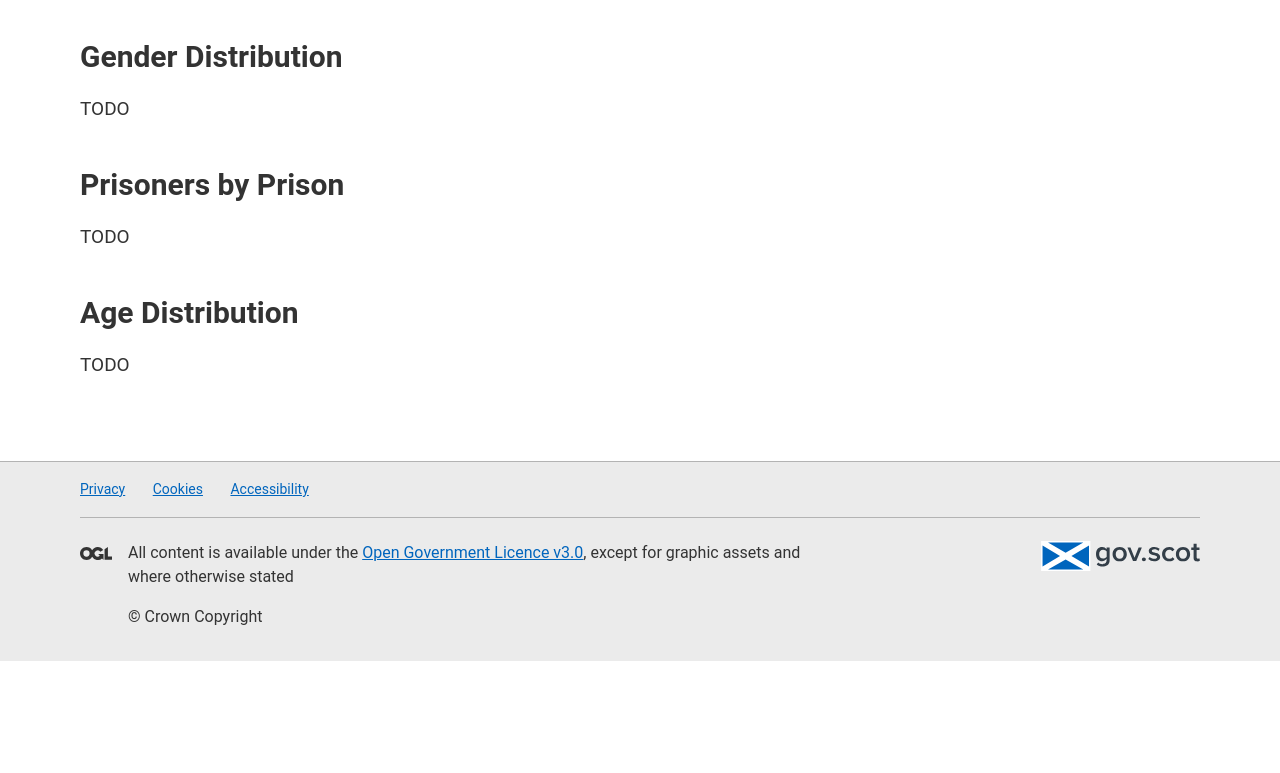
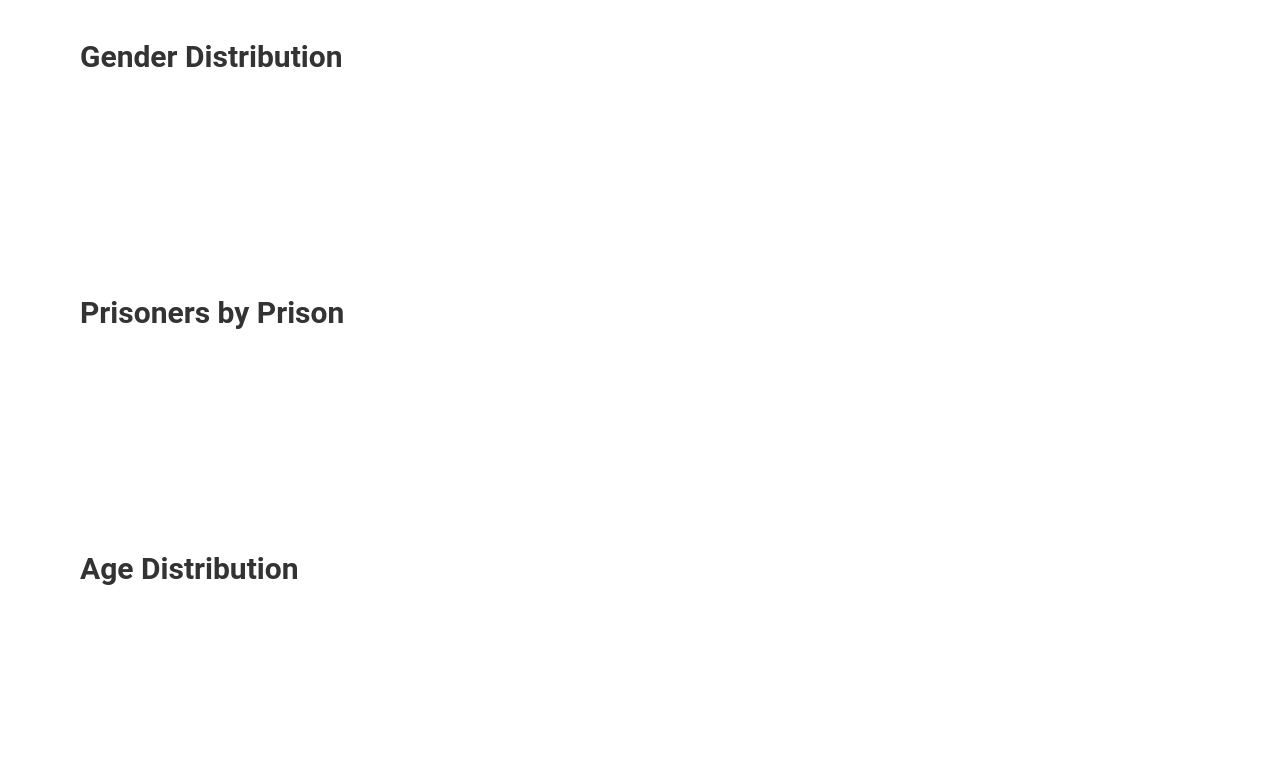
Before and after one commit to JackGilmore/PrisonerDataAnalysis, a plain HTML site: page src/static/index.html in a window 1280 px wide. Shown: the part 887-1660 px from the top of the page. Before the commit the page ends 1548 px from the top, so only its background shows below. Drawn offline with Linux system fonts and the light colour scheme; no server answers.

Commit message:
#5 Skeleton functions and placeholders for remaining charts

```diff
--- a/src/static/assets/js/custom-charts.js
+++ b/src/static/assets/js/custom-charts.js
@@ -17,7 +17,7 @@ function formatYearsAndMonths(value) {
     return `${years} years and ${months} months`;
 }
 
-async function createPrisonersByCrimeTypeChart(data) {
+function createPrisonersByCrimeTypeChart(data) {
 
     // Extract labels and data from the JSON
     const labels = data.map(item => item.crime);
@@ -44,7 +44,7 @@ async function createPrisonersByCrimeTypeChart(data) {
     });
 }
 
-async function createAverageSentenceLengthChart(data) {
+function createAverageSentenceLengthChart(data) {
     // Extract labels and data
     const labels = data.map(item => item.crime);
     const counts = data.map(item => item.average_sentence_years);
@@ -79,3 +79,15 @@ async function createAverageSentenceLengthChart(data) {
         },
     });
 }
+
+function createGenderDistributionChart(data) {
+
+}
+
+function createPrisonersByPrisonChart(data) {
+
+}
+
+function createAgeDistributionChart(data) {
+
+}
--- a/src/static/index.html
+++ b/src/static/index.html
@@ -71,11 +71,19 @@
                         </div>
 
                         <h2>Gender Distribution</h2>
-                        <p>TODO</p>
+                        <div>
+                            <canvas id="gender-distribution-chart"></canvas>
+                        </div>
+
                         <h2>Prisoners by Prison</h2>
-                        <p>TODO</p>
+                        <div>
+                            <canvas id="prisoners-by-prison-chart"></canvas>
+                        </div>
+
                         <h2>Age Distribution</h2>
-                        <p>TODO</p>
+                        <div>
+                            <canvas id="age-distribution-chart"></canvas>
+                        </div>
 
                     </div>
                 </main>
@@ -136,6 +144,12 @@
             createPrisonersByCrimeTypeChart(data.prisoners_by_crime_type);
 
             createAverageSentenceLengthChart(data.average_sentence_length_by_crime_type);
+
+            createGenderDistributionChart(data.gender_distribution);
+
+            createPrisonersByPrisonChart(data.prisoners_by_prison);
+
+            createAgeDistributionChart(data.age_distribution);
         });
 
     </script>
```
